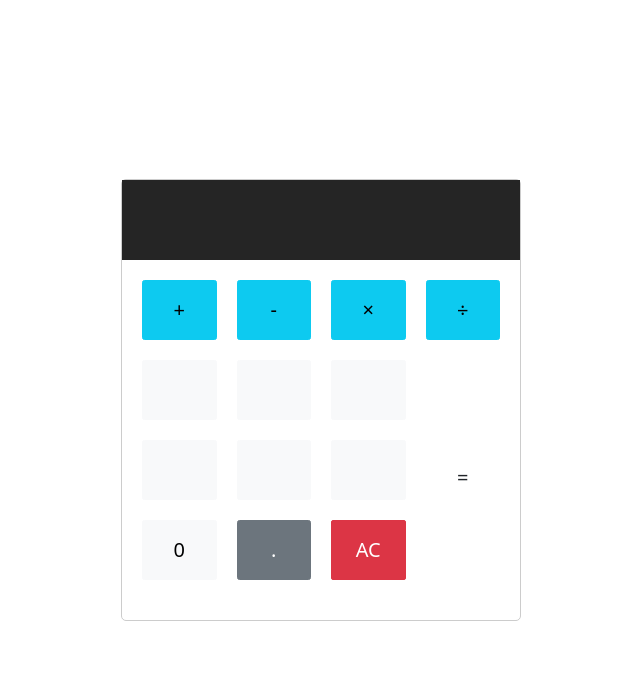
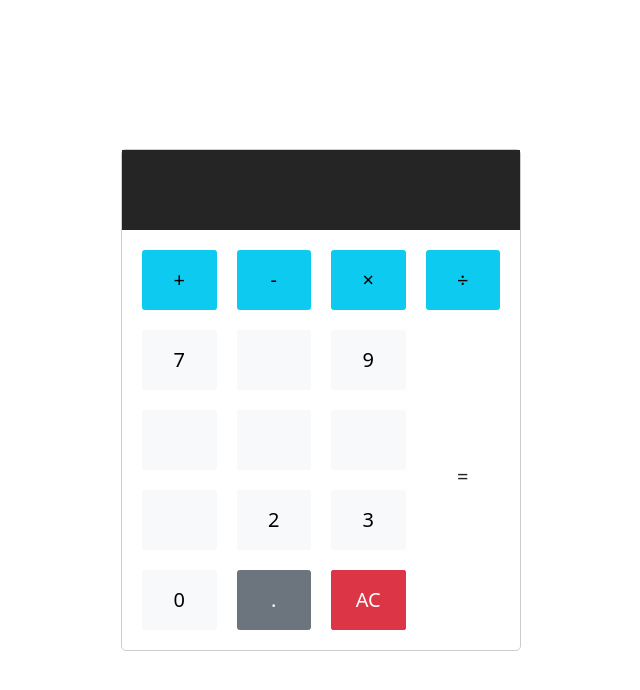
Before and after one commit to rafalbielech/Calculator-GWC, a plain HTML site: page index.html in a window 1280 px wide. Shown: the whole page, without its empty margins (319-959 px from the left). Drawn offline with nearby package versions, Linux system fonts and the light colour scheme.

Commit message:
Updating index to with examples

```diff
--- a/index.html
+++ b/index.html
@@ -20,13 +20,17 @@
                 <button type="button" class="operator btn btn-info" value="*">&times;</button>
                 <button type="button" class="operator btn btn-info" value="/">&divide;</button>
 
-                <button type="button" value="7" class="btn btn-light waves-effect"></button>
+                <button type="button" value="7" class="btn btn-light waves-effect">7</button>
                 <button type="button" value="8" class="btn btn-light waves-effect"></button>
-                <button type="button" value="9" class="btn btn-light waves-effect"></button>
+                <button type="button" value="9" class="btn btn-light waves-effect">9</button>
 
                 <button type="button" value="4" class="btn btn-light waves-effect"></button>
                 <button type="button" value="5" class="btn btn-light waves-effect"></button>
                 <button type="button" value="6" class="btn btn-light waves-effect"></button>
+
+                <button type="button" value="1" class="btn btn-light waves-effect"></button>
+                <button type="button" value="" class="btn btn-light waves-effect">2</button>
+                <button type="button" value="" class="btn btn-light waves-effect">3</button>
 
                 <button type="button" value="0" class="btn btn-light waves-effect">0</button>
                 <button type="button" class="decimal function btn btn-secondary" value=".">.</button>
```
